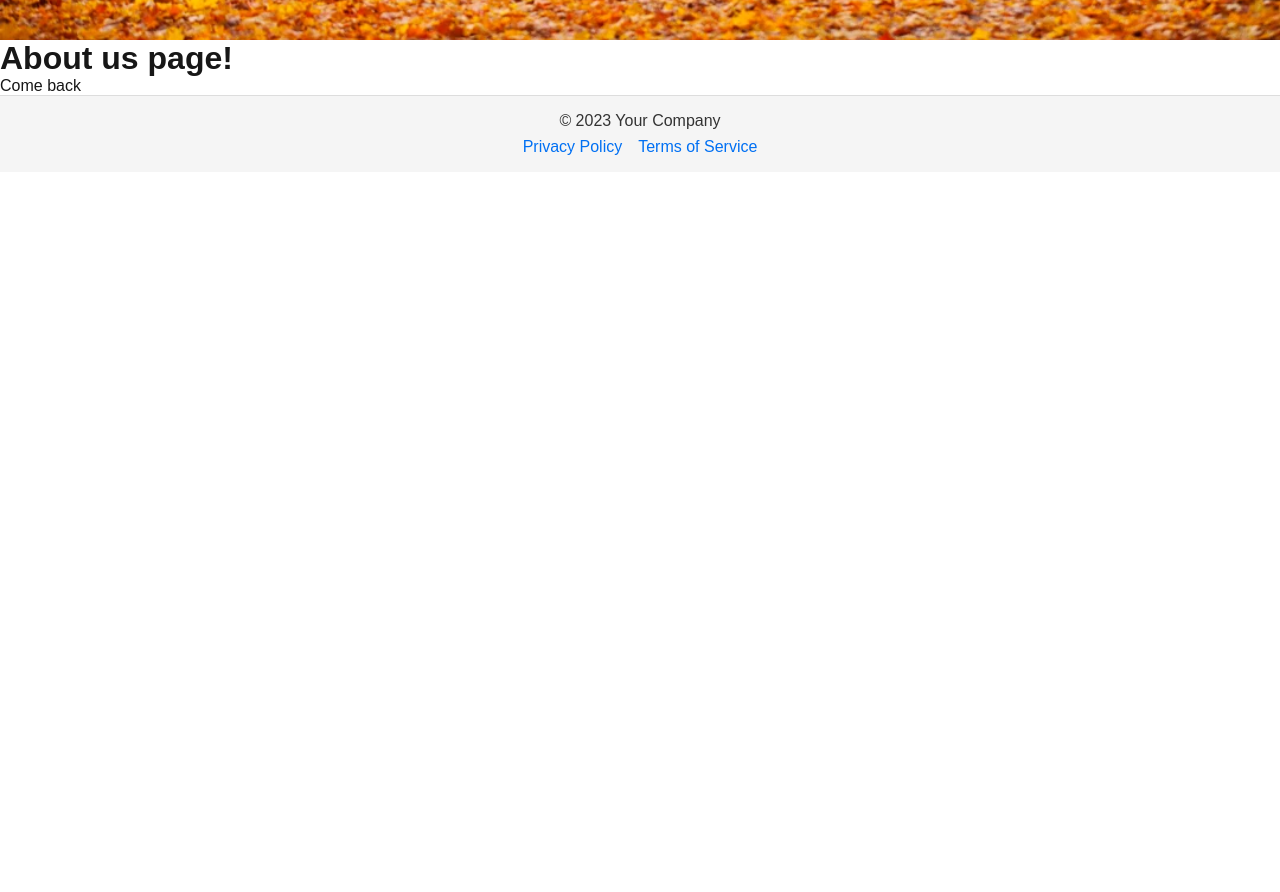
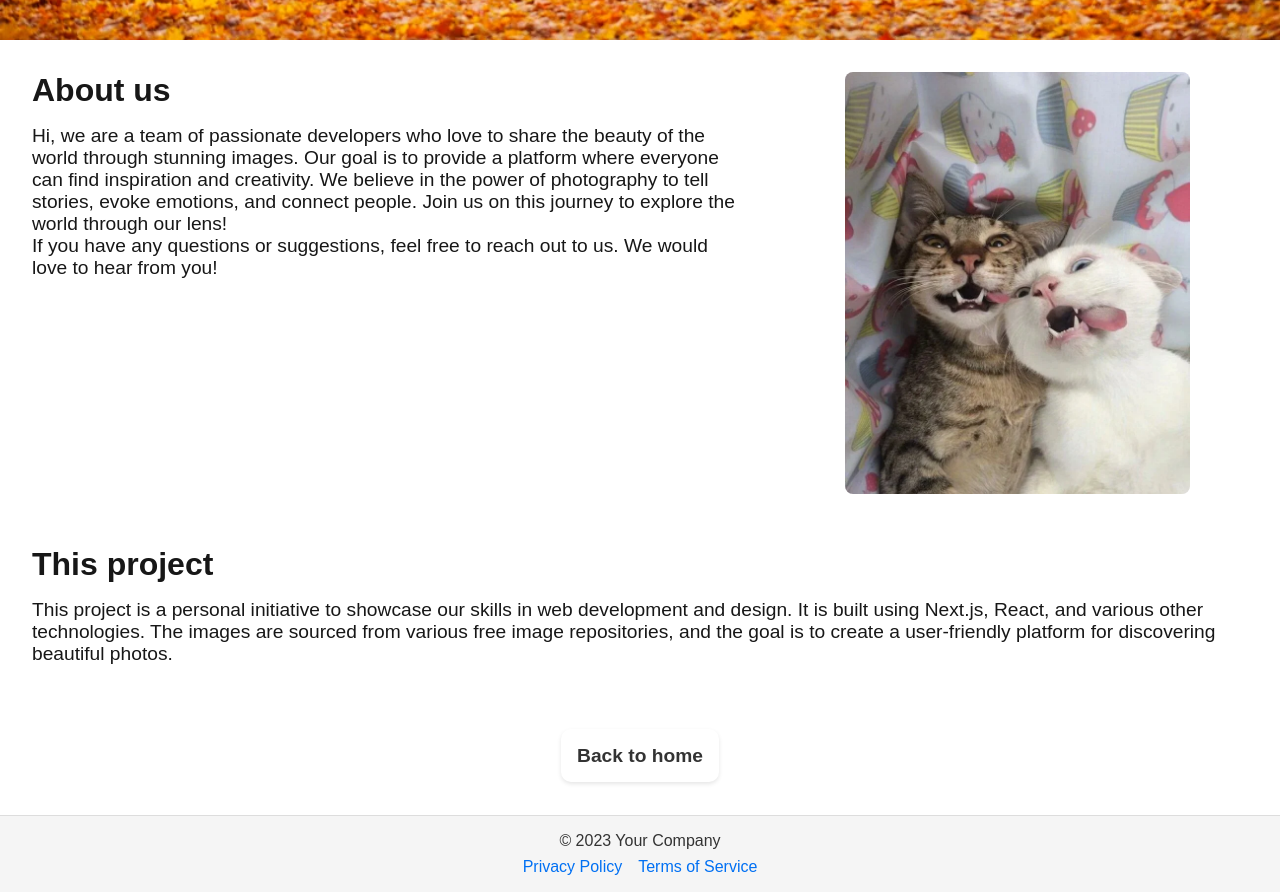
Before and after one commit to Guerra-09/momentum, a Next.js app: page /about-us in a window 1280 px wide. Shown: the part 760-1652 px from the top of the page. Before the commit the page ends 932 px from the top, so only its background shows below. Built offline with nearby package versions, Linux system fonts and the light colour scheme.

Commit message:
feat: add About Us page with layout and styling

```diff
--- /dev/null
+++ b/src/app/about-us/about-us.module.css
@@ -0,0 +1,85 @@
+.gridContainer {
+  display: grid;
+  grid-template-columns: 1.5fr 1fr;
+  gap: 16px;
+  padding: 1rem;
+}
+
+.aboutUs {
+  padding: 1rem;
+  grid-column: 1;
+}
+
+.thisProject {
+  padding: 1rem;
+  grid-column: 1 / span 2;
+}
+
+.aboutUsText h2, .thisProject h2 {
+  font-size: 2rem;
+  margin-bottom: 1rem;
+}
+
+.aboutUsText p, .thisProjectText p {
+  font-size: 1.2rem;
+}
+
+.aboutImageContainer {
+  width: 70%;
+  margin: 1rem auto;
+  grid-column: 2;
+}
+.aboutImage {
+  border-radius: 8px;
+  width: 100%;
+  height: auto;
+  transition: 0.3s ease-in-out;
+}
+
+.aboutImage:hover {
+  transform: scale(1.05);
+}
+
+.backLinkContainer {
+  padding: 1rem;
+  margin-top: 2rem;
+  margin-bottom: 2rem;
+  text-align: center;
+}
+
+.backLink {
+  padding: 1rem;
+  font-size: 1.2rem;
+  border-radius: 10px;
+  box-shadow: 0 2px 4px rgba(0, 0, 0, 0.1);
+  color: #333;
+  font-weight: bold;
+  transition: 0.2s ease-in-out;
+}
+
+.backLink:hover {
+  background-color: #000000;
+  color: white;
+}
+
+@media (max-width: 767px) {
+  .gridContainer {
+    display: flex;
+    flex-direction: column;
+    grid-template-columns: 1fr;
+  }
+
+  .aboutUs, .thisProject,.aboutImageContainer {
+    grid-column: auto;
+    width: 100%;
+  }
+
+  .aboutImageContainer {
+    margin: 1rem 0;
+    order: 1;
+  }
+
+  .thisProject {
+    order: 2;
+  }
+}
--- a/src/app/about-us/page.js
+++ b/src/app/about-us/page.js
@@ -1,5 +1,9 @@
 import Link from 'next/link'
 import Hero from '../_components/hero/hero'
+import Image from 'next/image'
+import styles from './about-us.module.css'
+
+
 
 export default function AboutUs() {
   return (
@@ -10,8 +14,46 @@ export default function AboutUs() {
         subText="Know us better."
         showSearch={false}
       />
-    <h1>About us page!</h1>
-    <Link href={`../`}>Come back</Link>
+
+    <section className={styles.gridContainer}>
+
+       <section className={styles.aboutUs}>
+        <div className={styles.aboutUsText}>
+            <h2>About us</h2>
+            <p>
+              Hi, we are a team of passionate developers who love to share the beauty of the world through stunning images. Our goal is to provide a platform where everyone can find inspiration and creativity. We believe in the power of photography to tell stories, evoke emotions, and connect people. Join us on this journey to explore the world through our lens!
+            </p>
+            <p>
+              If you have any questions or suggestions, feel free to reach out to us. We would love to hear from you!
+            </p>
+        </div>
+      </section>
+
+      <div className={styles.aboutImageContainer}>
+            <Image
+              src="/about-us.webp"
+              alt="Two silly cats in bed, hugging each other"
+              width={500}
+              height={500}
+              className={styles.aboutImage}
+            />
+      </div>
+
+      <section className={styles.thisProject}>
+        <div className={styles.thisProjectText}>
+        <h2>This project</h2>
+        <p>
+          This project is a personal initiative to showcase our skills in web development and design. It is built using Next.js, React, and various other technologies. The images are sourced from various free image repositories, and the goal is to create a user-friendly platform for discovering beautiful photos.
+        </p>
+        </div>
+      </section>
+
+    </section>
+
+      <div className={styles.backLinkContainer}>
+        <Link href="/" className={styles.backLink}>Back to home</Link>
+      </div>
+
     </>
   )
 }
```
Also changed, not shown: public/about-us.webp (added). Lines whose indentation alone changed are shown as unchanged.
